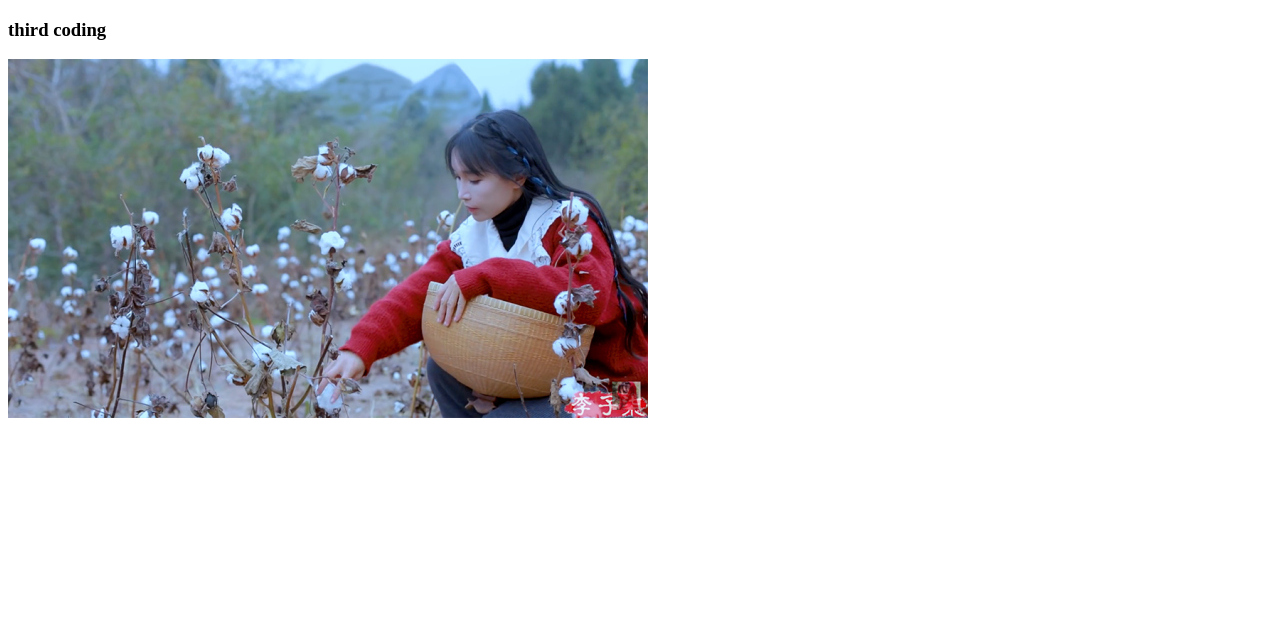
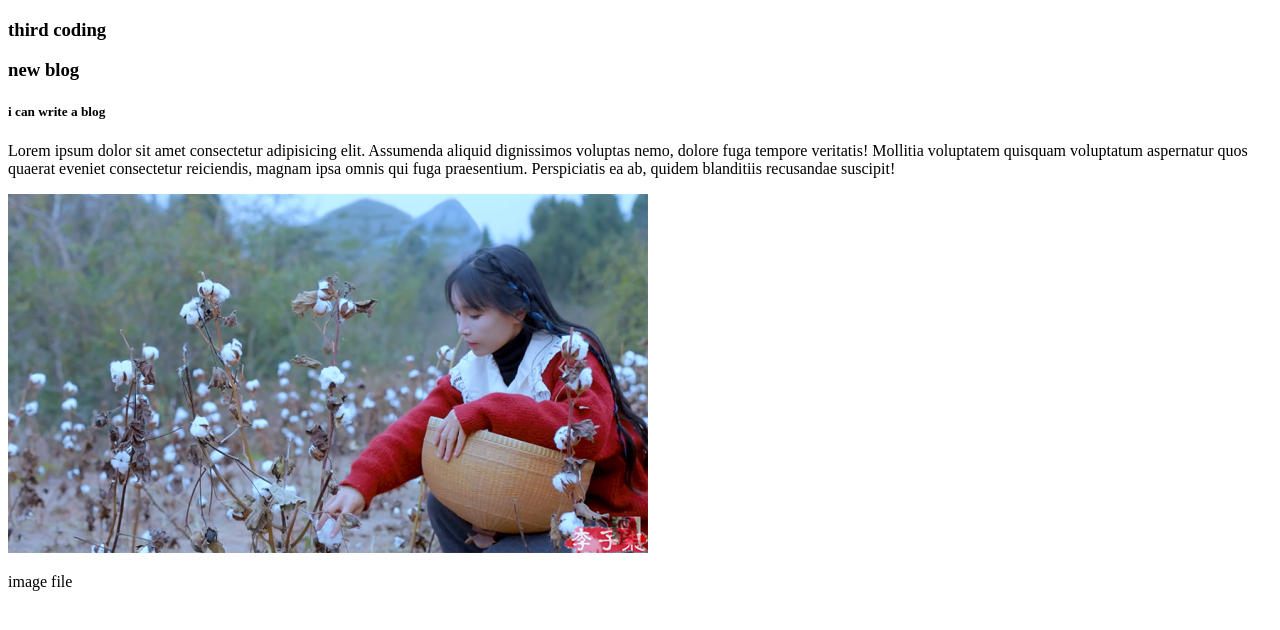
Before and after one commit to sharmin97k/my-third-nextrepo, a plain HTML site: page index.html in a window 1280 px wide. Drawn offline with Linux system fonts and the light colour scheme.

Commit message:
new blog

```diff
--- a/index.html
+++ b/index.html
@@ -8,6 +8,13 @@
 </head>
 <body>
     <h3>third coding</h3>
+    <div>
+        <h3>new blog</h3>
+        <h5>i can write a blog</h5>
+        <p>Lorem ipsum dolor sit amet consectetur adipisicing elit. Assumenda aliquid dignissimos voluptas nemo, dolore fuga tempore veritatis! Mollitia voluptatem quisquam voluptatum aspernatur quos quaerat eveniet consectetur reiciendis, magnam ipsa omnis qui fuga praesentium. Perspiciatis ea ab, quidem blanditiis recusandae suscipit!</p>
+    </div>
     <img src="liziqi.jpg" alt="">
+
+    <p>image file</p>
 </body>
 </html>
```
